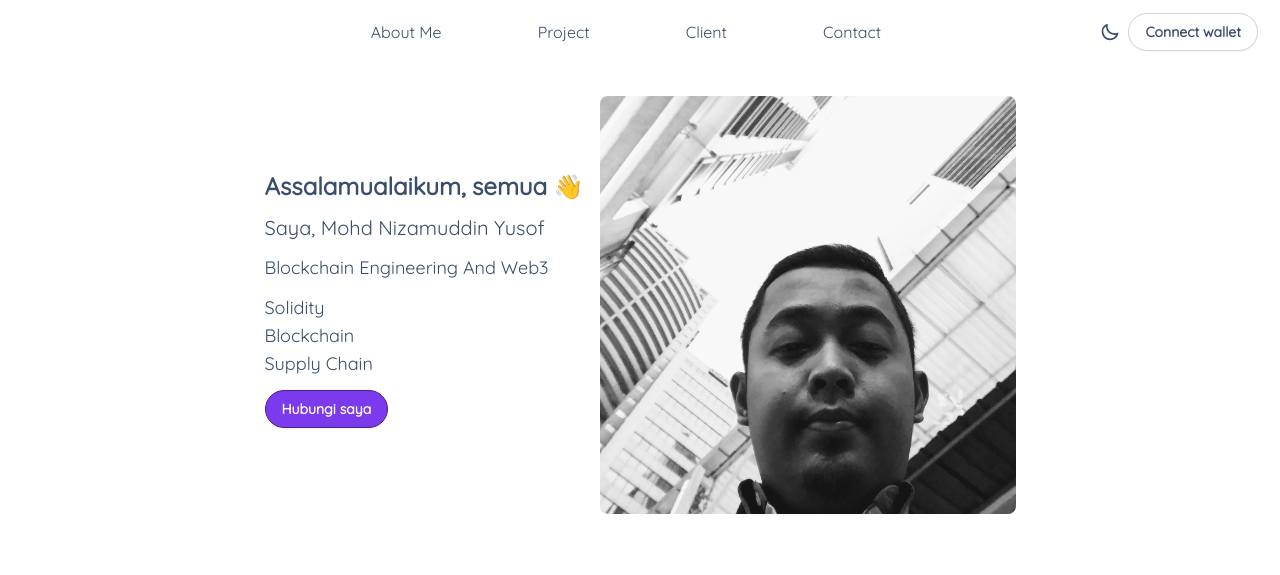
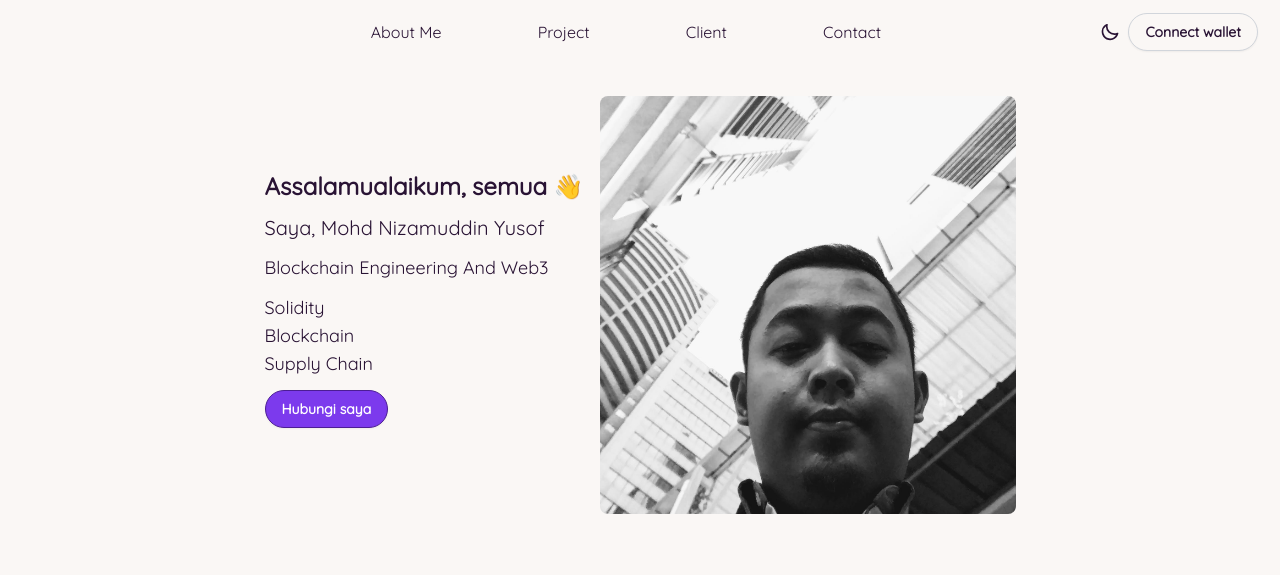
Before and after one commit to mohdxnizamv/Portfolio-2022, a website: page index.html in a window 1280 px wide. Shown: the top 575 px of the page. Drawn offline with Linux system fonts and the light colour scheme.

Commit message:
update commit

```diff
--- a/index.html
+++ b/index.html
@@ -1,5 +1,5 @@
 <!DOCTYPE html>
-<html lang="en" data-theme="winter">
+<html lang="en" data-theme="cupcake">
   <head>
     <link rel="stylesheet" href="src/css/style.css" />
     <meta charset="UTF-8" />
@@ -240,7 +240,9 @@
                 first syariah based platform.
               </p>
               <div class="card-actions justify-end">
-                <a href="https://serene-kataifi-70cd5c.netlify.app/" class="butang2"
+                <a
+                  href="https://serene-kataifi-70cd5c.netlify.app/"
+                  class="butang2"
                   >Click Here</a
                 >
               </div>
--- a/package.json
+++ b/package.json
@@ -4,7 +4,8 @@
   "description": "",
   "main": "index.js",
   "scripts": {
-    "dev": "npx tailwindcss -i ./src/css/input.css -o ./src/css/style.css --watch",
+    "watch": "npx tailwindcss -i ./src/css/input.css -o ./src/css/style.css --watch",
+    "build": "npx tailwindcss -i ./src/css/input.css -o ./src/css/style.css",
     "write": "npx prettier --write index.html"
   },
   "keywords": [],
```
